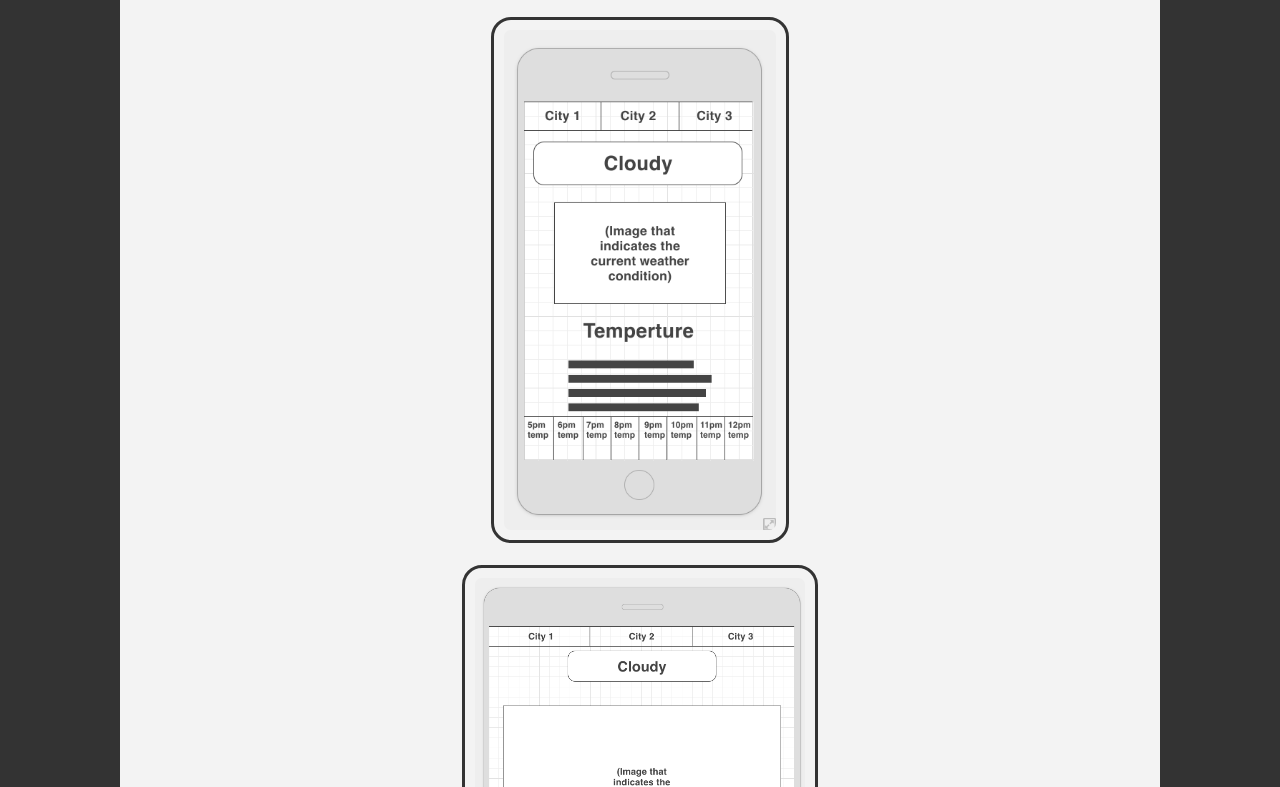
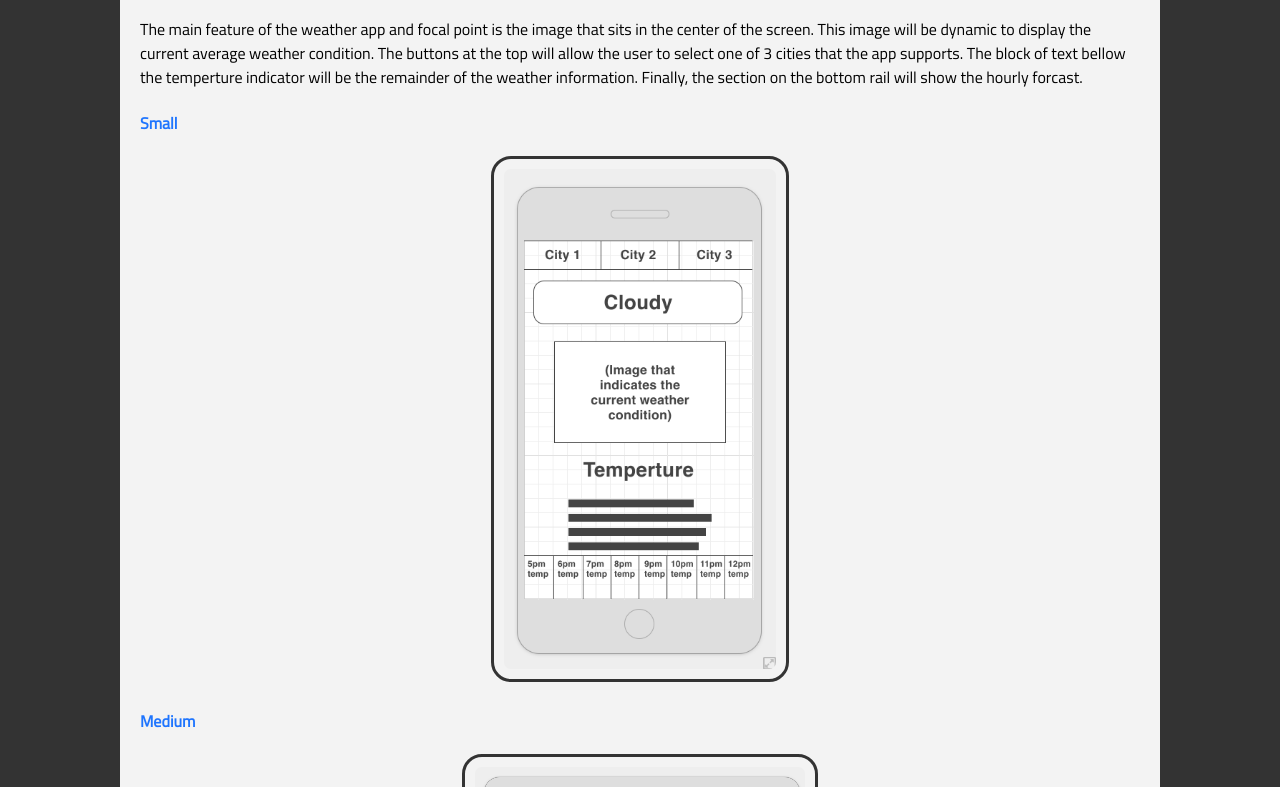
Before and after one commit to mclayson/mclayson.github.io, a plain HTML site: page homework/initial-planning-document.html in a window 1280 px wide. Shown: the part 2473-3260 px from the top of the page. Drawn offline with Linux system fonts and the light colour scheme.

Commit message:
updated the initial planning document

```diff
--- a/homework/initial-planning-document.html
+++ b/homework/initial-planning-document.html
@@ -84,13 +84,16 @@
                 </section>
                 <section id="wireframes">
                     <h3>Wire Frames</h3>
-
+                    <p>The main feature of the weather app and focal point is the image that sits in the center of the screen. This image will be dynamic to display the current average weather condition. The buttons at the top will allow the user to select one of 3 cities that the app supports. The block of text bellow the temperture indicator will be the remainder of the weather information. Finally, the section on the bottom rail will show the hourly forcast.</p>
+                    <H4>Small</H4>
                     <figure>
                         <img alt="Small" src="img/wireframe-small.png">
                     </figure>
+                    <H4>Medium</H4>
                     <figure>
                         <img alt="Medium" src="img/wireframe-med.png">
                     </figure>
+                    <H4>Large</H4>
                     <figure>
                         <img alt="Large" src="img/wireframe-large.png">
                     </figure>
```
